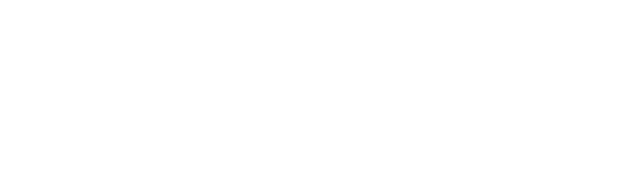
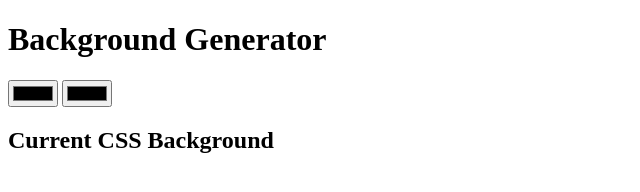
Before and after one commit to Dueloss/background-genrator, a plain HTML site: page index.html in a window 1280 px wide. Shown: the whole page, without its empty margins (0-640 px from the left). Drawn offline with Linux system fonts and the light colour scheme.

Commit message:
Created html sturcture

```diff
--- a/index.html
+++ b/index.html
@@ -5,12 +5,16 @@
   <meta charset="UTF-8">
   <meta name="viewport" content="width=device-width, initial-scale=1.0">
   <meta http-equiv="X-UA-Compatible" content="ie=edge">
-  <title>Document</title>
+  <title>Gradient Background</title>
   <link rel="stylesheet" href="styles/style.css">
 </head>
 
 <body>
-
+  <h1>Background Generator</h1>
+  <input type="color" name="" id="">
+  <input type="color" name="" id="">
+  <h2>Current CSS Background</h2>
+  <h3></h3>
   <script src="javascript/main.js"></script>
 </body>
 
```
Also changed, not shown: 1 other file.
